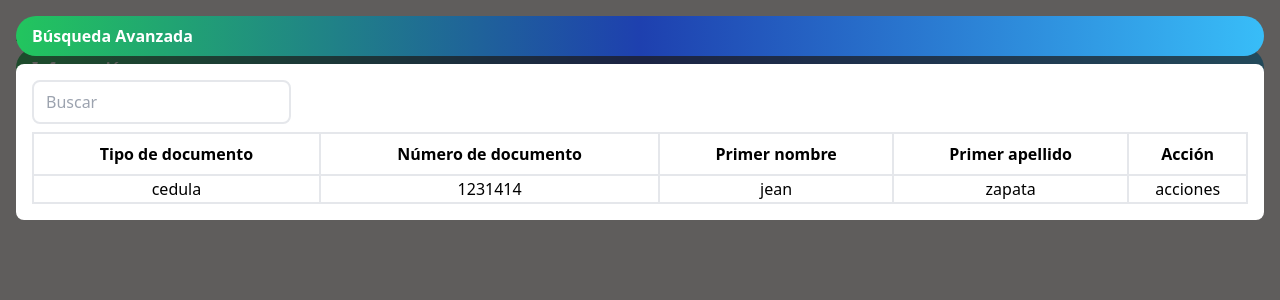
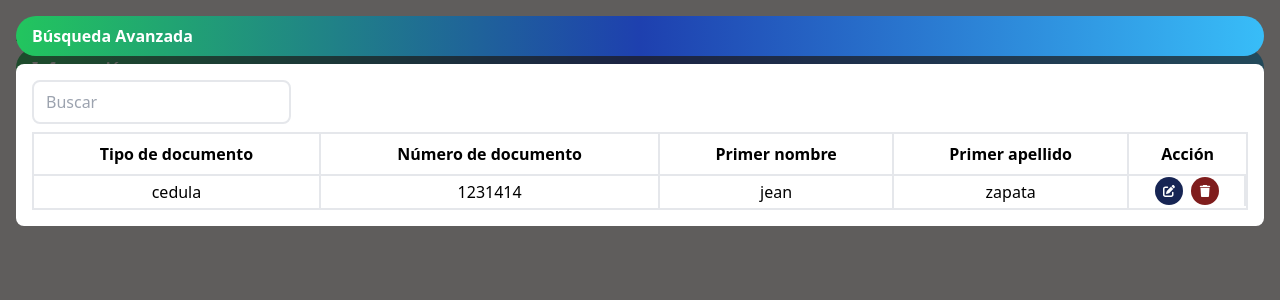
Before and after one commit to Jeanza94/mac-front, a React (Vite) app: page / in a window 1280 px wide. Both pictures are taken after a click on the button "BUSQUEDA AVANZADA". Shown: the top 300 px of the page. Built offline with nearby package versions, Linux system fonts and the light colour scheme.

Commit message:
custom icon button creado

```diff
--- /dev/null
+++ b/src/components/buttons/IconButton.tsx
@@ -0,0 +1,29 @@
+import { FC } from 'react';
+import { IconDefinition } from "@fortawesome/fontawesome-svg-core"
+import { FontAwesomeIcon } from "@fortawesome/react-fontawesome"
+import { twMerge } from 'tailwind-merge';
+
+interface PropsIconButton {
+  className?: string,
+  icon: IconDefinition,
+  title: string,
+  onClick?: () => void
+}
+
+export const IconButton: FC<PropsIconButton> = ({icon, title, onClick, className}) => {
+  return (
+    <button
+      className={twMerge(`
+        rounded-full p-2 flex justify-center items-center bg-blue-950 hover:bg-blue-600
+        transition-colors duration-300 ease-in-out active:bg-black
+      `, className)}
+      title={title}
+      onClick={onClick}
+    >
+      <FontAwesomeIcon
+        icon={icon}
+        className="h-3 w-3 text-white"
+      />
+    </button>
+  )
+}
--- a/src/components/buttons/index.ts
+++ b/src/components/buttons/index.ts
@@ -1,2 +1,3 @@
 
 export * from "./Button"
+export * from "./IconButton"
--- a/src/components/tables/UserTable.tsx
+++ b/src/components/tables/UserTable.tsx
@@ -1,4 +1,5 @@
-
+import { IconButton } from "../buttons"
+import { faPenToSquare, faTrash } from '@fortawesome/free-solid-svg-icons'
 
 export const UserTable = () => {
   return (
@@ -19,11 +20,23 @@ export const UserTable = () => {
 
       <tbody>
         <tr>
-          <td className="text-center border-e-2">cedula</td>
-          <td className="text-center border-e-2">1231414</td>
-          <td className="text-center border-e-2">jean</td>
-          <td className="text-center border-e-2">zapata</td>
-          <td className="text-center border-e-2">acciones</td>
+          <td className="text-center border-e-2 p-1">cedula</td>
+          <td className="text-center border-e-2 p-1">1231414</td>
+          <td className="text-center border-e-2 p-1">jean</td>
+          <td className="text-center border-e-2 p-1">zapata</td>
+          <td className="border-e-2 flex justify-center items-center gap-2">
+              <IconButton
+                icon={faPenToSquare}
+                title="Editar usuario"
+              />
+
+              <IconButton
+                icon={faTrash}
+                title="Eliminar usuario"
+                className="bg-red-900 hover:bg-red-600"
+              />
+
+          </td>
         </tr>
       </tbody>
     </table>
```
